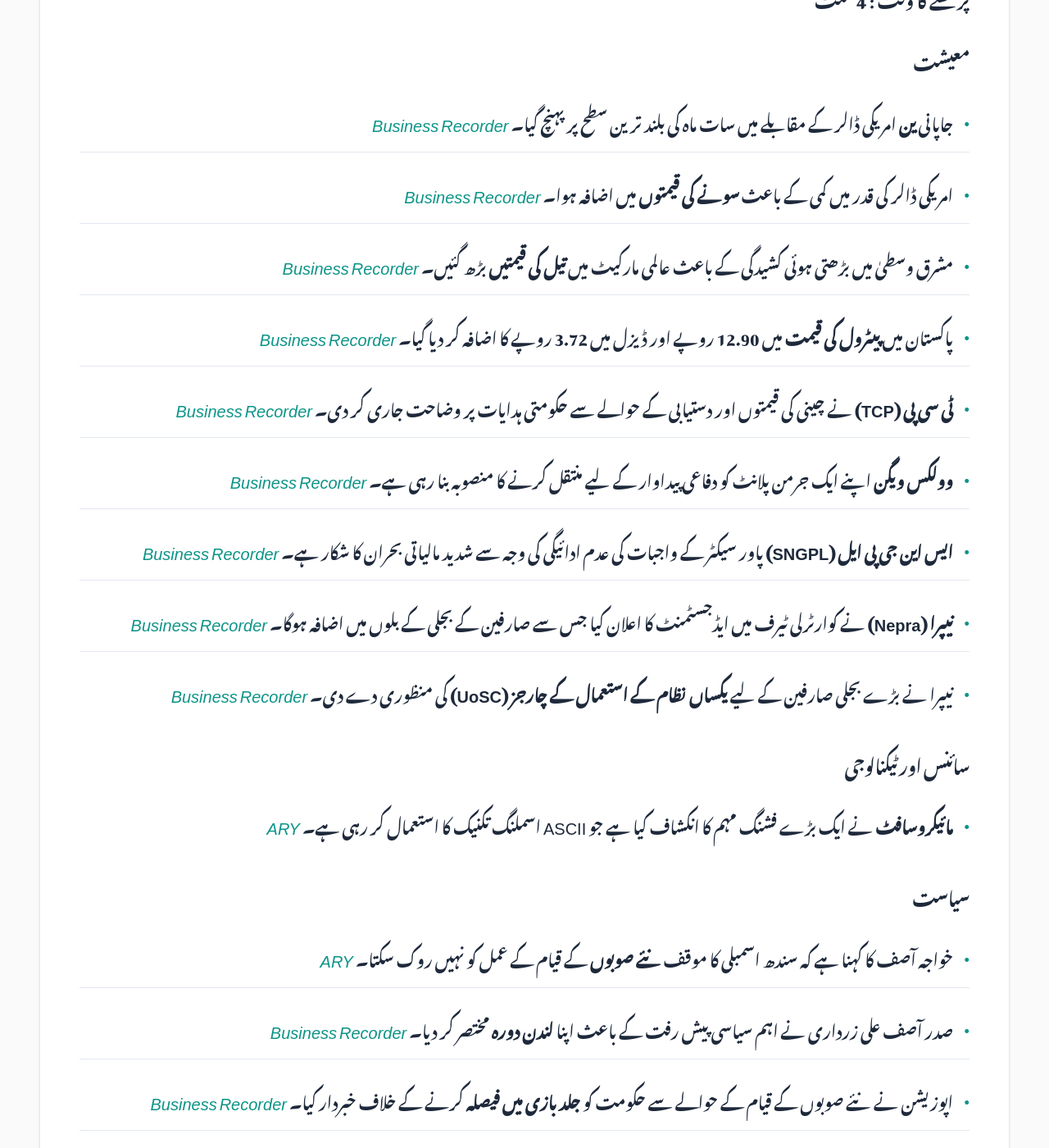
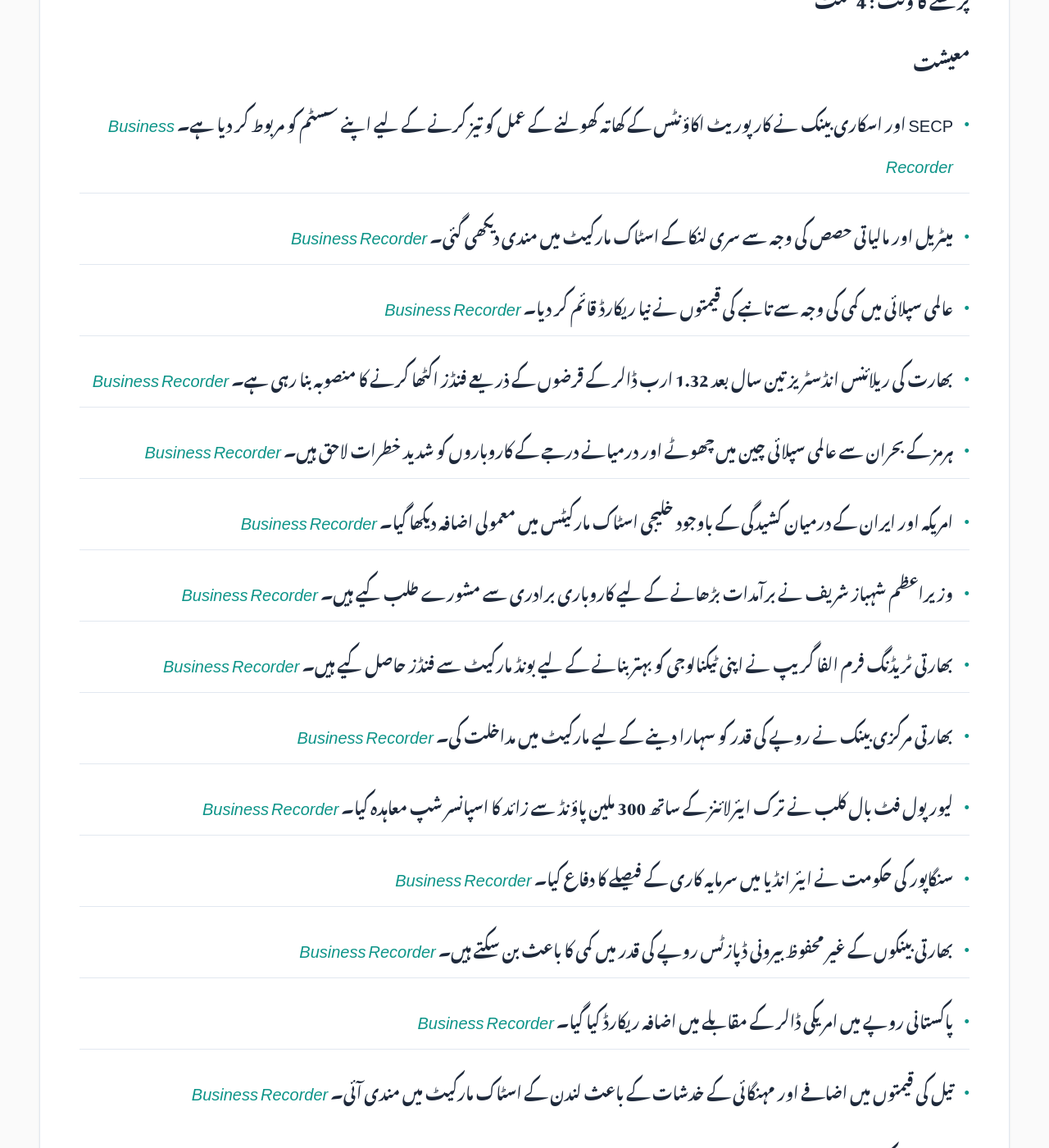
Before and after one commit to zsubzwary/news, a Jekyll site: the page built from ur/index.md, in a window 1280 px wide and 1400 px high, scrolled down 491 px. Shown: the whole window at 82% size. Built offline with Jekyll 4.4.1, drawn with Linux system fonts in a browser that asks for light colours; some web fonts are replaced; comment, search, counter and statistics services are not loaded; some of the changed text lies outside the part shown.

Commit message:
DateTime; 2026-09-08T16:09:17.904Z

```diff
--- a/ur/index.md
+++ b/ur/index.md
@@ -7,49 +7,47 @@ rtl: true
 
 پاکستان کی تازہ خبروں کا خلاصہ
 
- &lrm; 08-Sep-2026 09:09PKT
+ &lrm; 08-Sep-2026 21:09PKT
 
 پڑھنے کا وقت : 4 منٹ
 
 ### معیشت
-- جاپانی **ین** امریکی ڈالر کے مقابلے میں سات ماہ کی بلند ترین سطح پر پہنچ گیا۔ *[Business Recorder](https://www.brecorder.com/news/40438429/yen-extends-rally-to-new-seven-month-high-dollar-subdued-ahead-of-cpi)*
-- امریکی ڈالر کی قدر میں کمی کے باعث **سونے کی قیمتوں** میں اضافہ ہوا۔ *[Business Recorder](https://www.brecorder.com/news/40438428/gold-gains-as-dollar-eases-with-us-inflation-data-on-radar)*
-- مشرق وسطیٰ میں بڑھتی ہوئی کشیدگی کے باعث عالمی مارکیٹ میں **تیل کی قیمتیں** بڑھ گئیں۔ *[Business Recorder](https://www.brecorder.com/news/40438427/oil-rises-as-risks-of-prolonged-mideast-conflict-heighten-supply-worries)*
-- پاکستان میں **پیٹرول کی قیمت** میں 12.90 روپے اور ڈیزل میں 3.72 روپے کا اضافہ کر دیا گیا۔ *[Business Recorder](https://www.brecorder.com/news/40438397/petrol-price-hiked-by-rs1290-hsds-by-rs372)*
-- **ٹی سی پی (TCP)** نے چینی کی قیمتوں اور دستیابی کے حوالے سے حکومتی ہدایات پر وضاحت جاری کر دی۔ *[Business Recorder](https://www.brecorder.com/news/40438390/tcp-clarifies-ecc-directives-on-sugar-price-stability)*
-- **وولکس ویگن** اپنے ایک جرمن پلانٹ کو دفاعی پیداوار کے لیے منتقل کرنے کا منصوبہ بنا رہی ہے۔ *[Business Recorder](https://www.brecorder.com/news/40438391/volkswagen-finds-defence-future-for-german-plant-amid-major-overhaul)*
-- **ایس این جی پی ایل (SNGPL)** پاور سیکٹر کے واجبات کی عدم ادائیگی کی وجہ سے شدید مالیاتی بحران کا شکار ہے۔ *[Business Recorder](https://www.brecorder.com/news/40438402/sngpl-facing-serious-liquidity-crunch)*
-- **نیپرا (Nepra)** نے کوارٹرلی ٹیرف میں ایڈجسٹمنٹ کا اعلان کیا جس سے صارفین کے بجلی کے بلوں میں اضافہ ہوگا۔ *[Business Recorder](https://www.brecorder.com/news/40438403/nepra-adjusts-quarterly-tariff-consumers-to-pay-additional-rs1267bn)*
-- نیپرا نے بڑے بجلی صارفین کے لیے **یکساں نظام کے استعمال کے چارجز (UoSC)** کی منظوری دے دی۔ *[Business Recorder](https://www.brecorder.com/news/40438404/nepra-greenlights-uosc-for-bulk-consumers)*
+- SECP اور اسکاری بینک نے کارپوریٹ اکاؤنٹس کے کھاتہ کھولنے کے عمل کو تیز کرنے کے لیے اپنے سسٹم کو مربوط کر دیا ہے۔ *[Business Recorder](https://www.brecorder.com/news/40438494/secp-askari-bank-integrate-systems-for-faster-corporate-account-opening)*
+- میٹریل اور مالیاتی حصص کی وجہ سے سری لنکا کے اسٹاک مارکیٹ میں مندی دیکھی گئی۔ *[Business Recorder](https://www.brecorder.com/news/40438495/materials-and-financials-drag-sri-lankan-shares-lower)*
+- عالمی سپلائی میں کمی کی وجہ سے تانبے کی قیمتوں نے نیا ریکارڈ قائم کر دیا۔ *[Business Recorder](https://www.brecorder.com/news/40438491/copper-hits-record-high-on-weak-supply-outside-us)*
+- بھارت کی ریلائنس انڈسٹریز تین سال بعد 1.32 ارب ڈالر کے قرضوں کے ذریعے فنڈز اکٹھا کرنے کا منصوبہ بنا رہی ہے۔ *[Business Recorder](https://www.brecorder.com/news/40438490/indias-reliance-plans-first-local-debt-sale-after-3-years-with-132-bln-fundraise-bankers-say)*
+- ہرمز کے بحران سے عالمی سپلائی چین میں چھوٹے اور درمیانے درجے کے کاروباروں کو شدید خطرات لاحق ہیں۔ *[Business Recorder](https://www.brecorder.com/news/40438488/hormuz-disruptions-hitting-small-businesses-hardest-un-trade-agency-warns)*
+- امریکہ اور ایران کے درمیان کشیدگی کے باوجود خلیجی اسٹاک مارکیٹس میں معمولی اضافہ دیکھا گیا۔ *[Business Recorder](https://www.brecorder.com/news/40438487/most-gulf-stocks-edge-up-amid-caution-over-us-iran-standoff-saudi-energy-strikes)*
+- وزیراعظم شہباز شریف نے برآمدات بڑھانے کے لیے کاروباری برادری سے مشورے طلب کیے ہیں۔ *[Business Recorder](https://www.brecorder.com/news/40438486/pm-shehbaz-seeks-business-communitys-input-on-boosting-exports)*
+- بھارتی ٹریڈنگ فرم الفا گریپ نے اپنی ٹیکنالوجی کو بہتر بنانے کے لیے بونڈ مارکیٹ سے فنڈز حاصل کیے ہیں۔ *[Business Recorder](https://www.brecorder.com/news/40438485/indias-leading-high-frequency-trading-firm-turns-to-bonds-for-capital)*
+- بھارتی مرکزی بینک نے روپے کی قدر کو سہارا دینے کے لیے مارکیٹ میں مداخلت کی۔ *[Business Recorder](https://www.brecorder.com/news/40438482/indian-central-bank-extends-intervention-streak-to-support-indian-rupee-traders-say)*
+- لیورپول فٹ بال کلب نے ترک ایئرلائنز کے ساتھ 300 ملین پاؤنڈ سے زائد کا اسپانسر شپ معاہدہ کیا۔ *[Business Recorder](https://www.brecorder.com/news/40438481/liverpool-announce-five-year-sponsorship-deal-with-turkish-airlines)*
+- سنگاپور کی حکومت نے ایئر انڈیا میں سرمایہ کاری کے فیصلے کا دفاع کیا۔ *[Business Recorder](https://www.brecorder.com/news/40438479/singapore-defends-flag-carriers-air-india-bet-cites-need-to-expand-overseas)*
+- بھارتی بینکوں کے غیر محفوظ بیرونی ڈپازٹس روپے کی قدر میں کمی کا باعث بن سکتے ہیں۔ *[Business Recorder](https://www.brecorder.com/news/40438477/indian-banks-leave-sizeable-fx-risk-open-on-overseas-deposits-creating-potential-rupee-overhang)*
+- پاکستانی روپے میں امریکی ڈالر کے مقابلے میں اضافہ ریکارڈ کیا گیا۔ *[Business Recorder](https://www.brecorder.com/news/40438476/intra-day-update-rupee-records-gain-against-us-dollar)*
+- تیل کی قیمتوں میں اضافے اور مہنگائی کے خدشات کے باعث لندن کے اسٹاک مارکیٹ میں مندی آئی۔ *[Business Recorder](https://www.brecorder.com/news/40438480/london-shares-inch-lower-as-oil-rally-fuels-inflation-concerns)*
 
 ### سائنس اور ٹیکنالوجی
-- **مائیکروسافٹ** نے ایک بڑے فشنگ مہم کا انکشاف کیا ہے جو ASCII اسملنگ تکنیک کا استعمال کر رہی ہے۔ *[ARY](https://arynews.tv/microsoft-uncovers-massive-phishing-campaign-exploiting-ascii-smuggling-technique)*
+- میوزیم میں ایک صدی تک چھپے رہنے کے بعد مینڈک کی ایک نئی نسل دریافت کی گئی ہے۔ *[ARY](httpshttps://arynews.tv/new-frog-species-identified-after-being-hidden-in-museum-for-a-century)*
 
-### سیاست
-- خواجہ آصف کا کہنا ہے کہ سندھ اسمبلی کا موقف **نئے صوبوں** کے قیام کے عمل کو نہیں روک سکتا۔ *[ARY](https://arynews.tv/new-provinces-khawaja-asif-says-sindh-assemblys-stance-cannot-stop-implementation)*
-- صدر آصف علی زرداری نے اہم سیاسی پیش رفت کے باعث اپنا **لندن دورہ** مختصر کر دیا۔ *[Business Recorder](https://www.brecorder.com/news/40438387/president-cuts-short-his-london-visit)*
-- اپوزیشن نے نئے صوبوں کے قیام کے حوالے سے حکومت کو **جلد بازی میں فیصلہ** کرنے کے خلاف خبردار کیا۔ *[Business Recorder](https://www.brecorder.com/news/40438395/new-provinces-opposition-warns-govt-against-hasty-decision)*
-- فیڈرل کانسٹٹیوشنل کورٹ سے **پیٹرولیم لیوی** کے خلاف درخواست پر جلد سماعت کی اپیل کی گئی۔ *[Business Recorder](https://www.brecorder.com/news/40438389/fcc-urged-to-fix-hearing-date-in-pl-petition)*
+### موسم
+- پلاننگ وزیر نے مون سون 2027 کی تیاریوں اور جامع آڈٹ کے لیے ہدایات جاری کر دیں۔ *[ARY](httpshttps://arynews.tv/planning-minister-directs-comprehensive-audit-and-early-preparations-for-monsoon-2027)*
 
 ### قومی
-- **آیت نور کیس** میں نئی تحقیقات کا حکم دے دیا گیا ہے۔ *[ARY](https://arynews.tv/ayat-noor-case-fresh-investigation-into-the-case-ordered)*
-- **میر رضا کیس** میں پنجاب فارنزک لیب آئی فون اور ایپل واچ کا ڈیٹا نکالنے میں ناکام رہی۔ *[ARY](https://arynews.tv/mir-raza-case-punjab-forensic-lab-unable-to-access-iphone-apple-watch-data-deemed-insignificant)*
-- محسن نقوی نے **سی ڈی اے فیسلیٹیشن سینٹرز** کے آپریشنز کو ڈیجیٹل بنانے کا حکم دیا۔ *[ARY](https://arynews.tv/mohsin-naqvi-orders-digitization-of-cda-facilitation-center-s-operations)*
-- پاکستان نے مقبوضہ جموں و کشمیر کی حیثیت کے بارے میں بھارت کے **بے بنیاد دعووں** کو مسترد کر دیا۔ *[Business Recorder](https://www.brecorder.com/news/40438388/fo-rejects-indias-baseless-claims-on-status-of-iiojk)*
+- پاکستان میں سینیٹ کی موبائل ایپ لانچ کر دی گئی ہے۔ *[ARY](httpshttps://arynews.tv/senate-mobile-app-launched-in-pakistan)*
+- جعلی نادرا ویب سائٹ کے ذریعے 10 ملین پاکستانی شہریوں کا ڈیٹا چوری ہونے کا انکشاف ہوا ہے۔ *[ARY](httpshttps://arynews.tv/fake-nadra-site-runners-stole-10mn-pakistani-citizens-data)*
+- پاکستان نے شارک کے تحفظ کے لیے 10 سالہ جامع منصوبہ پیش کیا ہے۔ *[ARY](httpshttps://arynews.tv/pakistan-unveils-10-year-plan-for-shark-conservation)*
 
 ### بین الاقوامی
-- ڈونلڈ ٹرمپ نے نیو میکسیکو ریاست کا نام تبدیل کر کے **'نیو امریکہ'** رکھنے کی تجویز پیش کی۔ *[Business Recorder](https://www.brecorder.com/news/40438392/trump-suggests-renaming-new-mexico-state-new-america)*
-- آکسفورڈ یونیورسٹی کا میوزیم **ناگا کمیونٹی** کو انسانی باقیات واپس کرنے کی تیاری کر رہا ہے۔ *[Business Recorder](https://www.brecorder.com/news/40438393/oxford-university-museum-to-return-human-remains-to-naga-people)*
-- یمنی حوثیوں نے **سعودی عرب** پر فضائی حملوں کا الزام لگایا ہے۔ *[Business Recorder](https://www.brecorder.com/news/40438396/houthis-accuse-saudi-arabia-of-air-raids-missile-strikes)*
-- متحدہ عرب امارات نے توانائی کی ترسیل کے لیے **متبادل راستے** بنانے پر زور دیا۔ *[Business Recorder](https://www.brecorder.com/news/40438398/gulf-cannot-rely-on-us-alone-for-security-qatar)*
-- ایران نے خبردار کیا ہے کہ امریکی توانائی کے مراکز خطرے کی زد میں ہیں۔ *[Business Recorder](https://www.brecorder.com/news/40438400/iran-says-us-energy-cos-facilities-are-exposed)*
+- اسپین نے سیوٹا میں تارکینِ وطن کے رش سے متعلق انٹیلی جنس رپورٹیں جاری کر دی ہیں۔ *[ARY](httpshttps://arynews.tv/spain-declassifies-intelligence-reports-into-ceuta-migrant-rush)*
+- امریکہ وینزویلا کے تیل کے علاوہ اس کے معدنی وسائل تک رسائی حاصل کرنا چاہتا ہے۔ *[Business Recorder](httpshttps://www.brecorder.com/news/40438478/us-seeks-more-access-to-venezuelas-mineral-wealth-after-tapping-its-oil-sources-say)*
+- اسرائیل نے برطانیہ، فرانس اور کینیڈا کے اقدامات کے ردعمل میں مشرقی یروشلم میں برطانوی قونصل خانہ بند کرنے کا اعلان کیا ہے۔ *[Business Recorder](https://www.brecorder.com/news/40438496/israel-to-close-british-consulate-in-east-jerusalem-after-uk-france-and-canada-ban-imports-from-settlements)*
+- فرانس مغربی کنارے میں اسرائیلی بستیوں کی مصنوعات پر پابندی لگانے کا عمل شروع کرے گا۔ *[Business Recorder](https://www.brecorder.com/news/40438492/france-to-ban-products-from-israeli-settlements-in-west-bank-foreign-minister)*
+- پاکستان نے سعودی عرب پر حوثیوں کے حملوں کی سخت مذمت کی ہے۔ *[Business Recorder](https://www.brecorder.com/news/40438489/pakistan-condemns-houthi-attacks-on-saudi-arabia)*
+- بشکیک میں ہونے والے ایس سی او سربراہی اجلاس نے خطے میں کثیر قطبی نظام کے فروغ پر زور دیا۔ *[Business Recorder](https://www.brecorder.com/news/40438484/bishkek-sco-summit-multipolar-eurasia-takes-shape)*
 
 ### کھیل
-- ارلنگ ہالینڈ نے **ورلڈ کپ کی نئی جرسی کلیکشن** متعارف کرائی جس میں نیمار اور ایمباپے بھی شامل ہیں۔ *[ARY](https://arynews.tv/erling-haaland-unveils-world-cup-jersey-collection-featuring-neymar-mbappe-and-jude-bellingham)*
-
-### صحت
-- مٹھی ہسپتال میں آٹھ ماہ کے دوران **480 شیر خوار بچوں** کی اموات کے افسوسناک اعداد و شمار سامنے آئے ہیں۔ *[ARY](https://arynews.tv/shocking-figures-emerge-from-mithi-hospital-as-480-newborns-die-in-eight-months)*
-
-### دیگر
-- **راک اسٹار گیمز** کو سکاٹ لینڈ میں ملازمین کی برطرفی کے معاملے پر مقدمے کا سامنا ہے۔ *[ARY](https://arynews.tv/rockstar-games-faces-trial-in-scotland-over-sackings)*
-- **اطالوی گولڈن ویزا** کے تقاضوں اور یورپی رہائش کے طریقوں کے بارے میں معلومات فراہم کی گئی ہیں۔ *[ARY](https://arynews.tv/italy-golden-visa-requirements-and-capital-routes-towards-european-residency)*
+- جاپان نے بھارت کے خلاف تاریخی ٹی 20 میچ کے لیے اپنے کھلاڑیوں کا اعلان کر دیا ہے۔ *[ARY](httpshttps://arynews.tv/japan-names-squad-for-history-making-t20i-against-india-in-pre-asian-games-clash)*
+- بابر اعظم نے پاکستان کی ٹیم میں ہونے والی بڑی تبدیلیوں پر حیرت کا اظہار کیا ہے۔ *[ARY](httpshttps://arynews.tv/babar-azam-surprised-over-sweeping-pakistan-changes)*
+- فیبا ویمنز باسکٹ بال ورلڈ کپ میں بیلجیئم کی ٹیم کو مضبوط امیدوار قرار دیا گیا ہے۔ *[ARY](httpshttps://arynews.tv/fiba-womens-basketball-world-cup-2026-belgian-cats-rise-as-favorites-in-berlin)*
+- پاکستان کی جونیئر ہاکی ٹیم نے ملائیشیا کو ہرا کر ایشیا کپ کے سیمی فائنل میں جگہ بنا لی ہے۔ *[Business Recorder](https://www.brecorder.com/news/40438483/pakistan-qualify-for-junior-hockey-asia-cup-semi-finals-after-beating-malaysia-5-2)*
```
